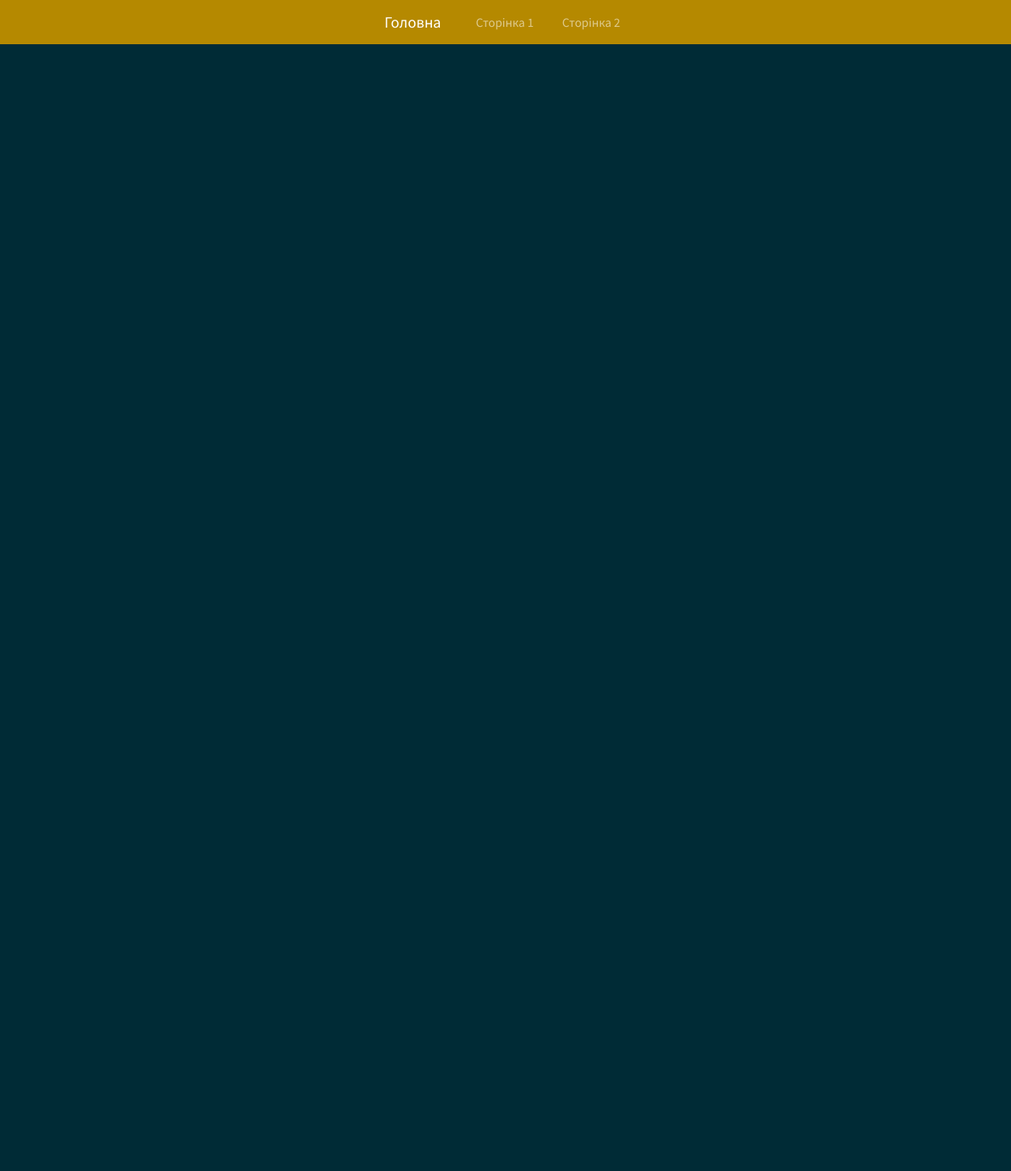
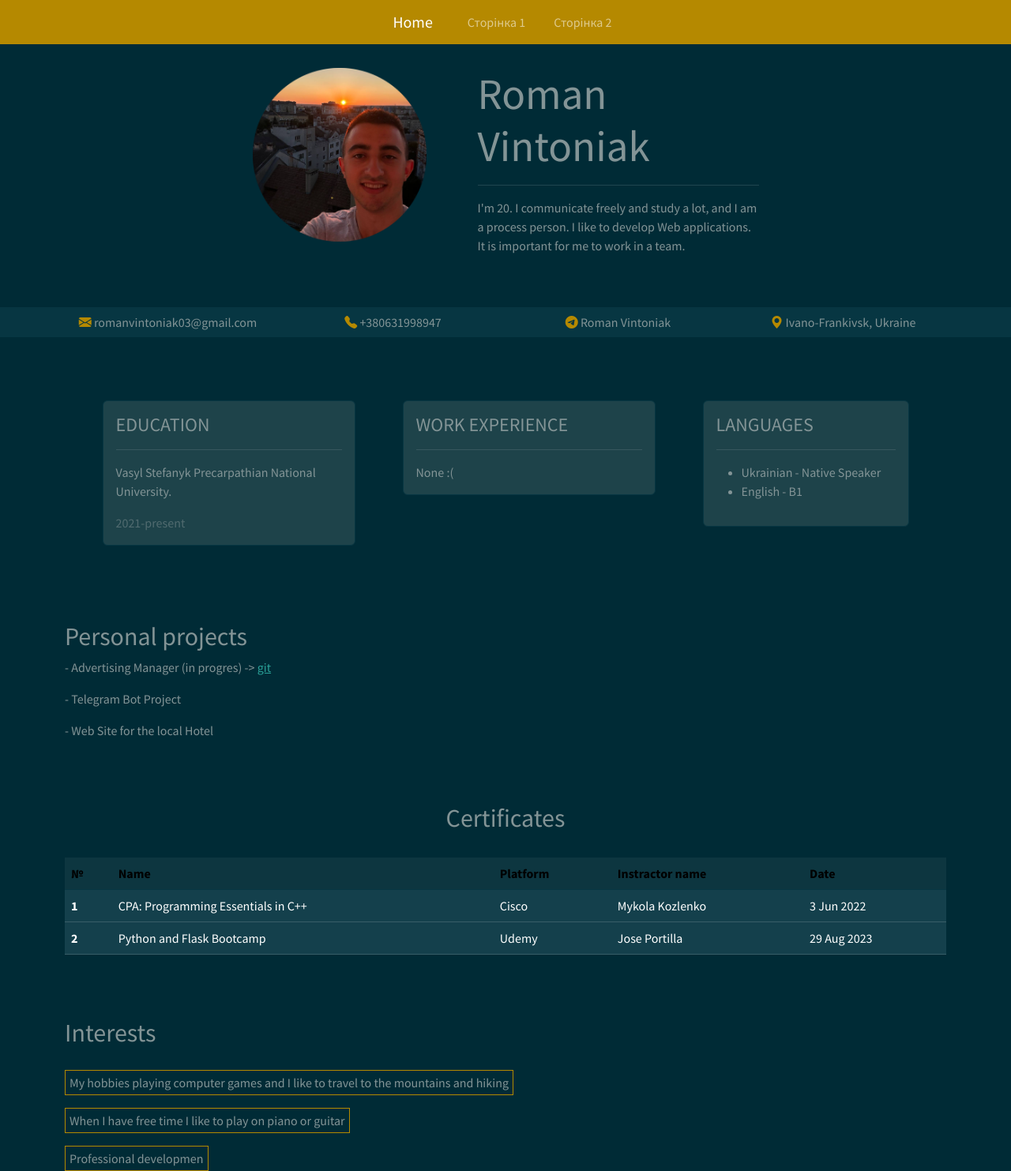
Before and after one commit to RomanVintoniak/PythonWeb, a Flask app: page / in a window 1280 px wide. Shown: the whole page at 79% size. Before the commit the page ends 56 px from the top, so only its background shows below. Run offline with Flask 3, Linux system fonts and the light colour scheme; some libraries are stand-ins or nearby versions.

Commit message:
Lab3 Created Home page

```diff
--- a/lab3/vintoniak_project/app.py
+++ b/lab3/vintoniak_project/app.py
@@ -1,9 +1,10 @@
 from flask import Flask, render_template
+from data import certificats
 app = Flask(__name__)
 
 @app.route('/')
 def home():
-    return render_template('home.html')
+    return render_template('home.html', certificats=certificats)
 
 if __name__ == '__main__':
     app.run(debug=True)
--- /dev/null
+++ b/lab3/vintoniak_project/data.py
@@ -0,0 +1,16 @@
+certificats = [
+    {
+        "name" : "CPA: Programming Essentials in C++",
+        "platform": "Cisco",
+        "instractorName": "Mykola Kozlenko",
+        "date": "3 Jun 2022",
+        "photoName": "C++"
+    },
+    {
+        "name" : "Python and Flask Bootcamp",
+        "platform": "Udemy",
+        "instractorName": "Jose Portilla",
+        "date": "29 Aug 2023",
+        "photoName": "pythonFlak"
+    }
+]
--- a/lab3/vintoniak_project/static/css/styles.css
+++ b/lab3/vintoniak_project/static/css/styles.css
@@ -1,3 +1,26 @@
 ul a {
     margin-left: 20px;
 }
+
+.myPhoto {
+    width: 220px;
+    height: 220px;
+}
+
+.mt-30{ margin-top: 30px; }
+.mt-50{ margin-top: 50px; }
+.mt-80{ margin-top: 80px; }
+
+.big-title {
+    font-size: 55px;
+}
+
+.strip {
+    width: 100%;
+    padding: 7px 7px;
+}
+
+.border-primary {
+    border: 1px solid;
+    padding: 5px 5px 5px 5px;
+}
--- a/lab3/vintoniak_project/templates/base.html
+++ b/lab3/vintoniak_project/templates/base.html
@@ -3,15 +3,16 @@
 <head>
     <meta charset="UTF-8">
     <meta name="viewport" content="width=device-width, initial-scale=1.0">
-    <!--<link href="https://cdn.jsdelivr.net/npm/bootstrap@5.3.2/dist/css/bootstrap.min.css" rel="stylesheet" integrity="sha384-T3c6CoIi6uLrA9TneNEoa7RxnatzjcDSCmG1MXxSR1GAsXEV/Dwwykc2MPK8M2HN" crossorigin="anonymous">-->
+    <link href="https://cdn.jsdelivr.net/npm/bootstrap@5.3.2/dist/css/bootstrap.min.css" rel="stylesheet" integrity="sha384-T3c6CoIi6uLrA9TneNEoa7RxnatzjcDSCmG1MXxSR1GAsXEV/Dwwykc2MPK8M2HN" crossorigin="anonymous">
+    <link rel="stylesheet" href="https://cdn.jsdelivr.net/npm/bootstrap-icons@1.11.1/font/bootstrap-icons.css">
     <link rel="stylesheet" href="{{ url_for('static', filename='css/styles.css') }}">
     <link rel="stylesheet" href="{{ url_for('static', filename='css/bootstrap.css') }}">
-    <title>Резюме-портфоліо</title>
+    <title>Portfolio</title>
 </head>
 <body>
     <nav class="navbar navbar-expand-lg bg-primary" data-bs-theme="dark">
         <div class="container justify-content-center">
-          <a class="navbar-brand" href="#">Головна</a>
+          <a class="navbar-brand" href="#">Home</a>
           <div class="collapse navbar-collapse flex-grow-0" id="navbarColor01">
             <ul class="navbar-nav">
                 <li class="nav-item">
--- a/lab3/vintoniak_project/templates/home.html
+++ b/lab3/vintoniak_project/templates/home.html
@@ -1,4 +1,133 @@
 {% extends 'base.html' %}
 {% block content %}
 
+    <!-- Photo, Name, Descr -->
+    <div class="container mt-30">
+        <div class="row justify-content-center">
+            <div class="col-3">
+                <img src="{{ url_for('static', filename='images/MyPhoto2.png' ) }}" alt="MyPhoto" class="myPhoto">
+            </div>
+            <div class="col-4">
+                <h1 class="big-title">Roman Vintoniak</h1>
+                <hr>
+                <p>
+                    I'm 20. I communicate freely and study a lot, and I am a process person.
+                    I like to develop Web applications. It is important for me to work in a team.
+                </p>
+            </div>
+        </div>
+    </div>
+
+    <!-- Contacts -->
+    <div class="strip bg-dark mt-50">
+        <div class="container">
+            <div class="row justify-content-center text-center">
+                <div class="col-3">
+                    <i class="bi bi-envelope-fill text-primary"></i> romanvintoniak03@gmail.com
+                </div>
+                <div class="col-3">
+                    <i class="bi bi-telephone-fill text-primary"></i> +380631998947
+                </div>
+                <div class="col-3">
+                    <i class="bi bi-telegram text-primary"></i> Roman Vintoniak
+                </div>
+                <div class="col-3">
+                    <i class="bi bi-geo-alt-fill text-primary"></i> Ivano-Frankivsk, Ukraine
+                </div>
+            </div>
+        </div>
+    </div>
+
+    <!-- EDUCATION | WORK EXPERIENCE | LANGUAGES -->
+    <div class="container mt-80">
+        <div class="row justify-content-center">
+            <div class="col-4">
+                <div class="card border-dark mb-3" style="max-width: 20rem;">
+                    <div class="card-body">
+                      <h4 class="card-title">EDUCATION</h4>
+                      <hr>
+                      <p class="card-text">Vasyl Stefanyk Precarpathian National University.</p>
+                      <p class="card-text text-body-tertiary">2021-present</p>
+                    </div>
+                </div>
+            </div>
+            <div class="col-4">
+                <div class="card border-dark mb-3" style="max-width: 20rem;">
+                    <div class="card-body">
+                      <h4 class="card-title">WORK EXPERIENCE</h4>
+                      <hr>
+                      <p class="card-text">None :(</p>
+                    </div>
+                </div>
+            </div>
+            <div class="col-3">
+                <div class="card border-dark mb-3" style="max-width: 20rem;">
+                    <div class="card-body">
+                      <h4 class="card-title">LANGUAGES</h4>
+                      <hr>
+                      <ul>
+                        <li><p class="card-text">Ukrainian - Native Speaker</p></li>
+                        <li><p class="card-text">English - B1</p></li>
+                      </ul>
+                    </div>
+                </div>
+            </div>
+        </div>
+    </div>
+
+    <!-- Projects -->
+    <div class="container mt-80">
+        <h2>Personal projects</h2>
+        <p>
+            - Advertising Manager (in progres) ->
+            <a href="https://github.com/RomanVintoniak/Advertising-manager">git</a>
+        </p>
+        <p>- Telegram Bot Project</p>
+        <p>- Web Site for the local Hotel</p>
+    </div>
+
+    <!-- Certificats -->
+    <div class="container mt-80">
+        <h2 class="text-center">Сertificates</h2>
+        <table class="table table-hover mt-30">
+            <thead>
+              <tr>
+                <th scope="col">№</th>
+                <th scope="col">Name</th>
+                <th scope="col">Platform</th>
+                <th scope="col">Instractor name</th>
+                <th scope="col">Date</th>
+              </tr>
+            </thead>
+            <tbody>
+                {% for item in certificats %}
+                    <tr class="table-dark">
+                        <th scope="row">{{ loop.index }}</th>
+                        <td>{{ item["name"] }}</td>
+                        <td>{{ item["platform"] }}</td>
+                        <td>{{ item["instractorName"] }}</td>
+                        <td>{{ item["date"] }}</td>
+                    </tr>
+                {% endfor %}
+            </tbody>
+          </table>
+    </div>
+
+    <!-- Interests -->
+    <div class="container mt-80">
+        <h2>Interests</h2>
+        <br>
+        <span class="border-primary">
+            My hobbies playing computer games and I like to travel to
+            the mountains and hiking
+        </span><br><br>
+        <span class="border-primary">
+            When I have free time I like to play on piano or guitar
+        </span><br><br>
+        <span class="border-primary">
+            Professional developmen
+        </span>
+    </div>
+
+
 {% endblock %}
```
Also changed, not shown: lab3/vintoniak_project/static/images/MyPhoto2.png (added), 1 other file.
